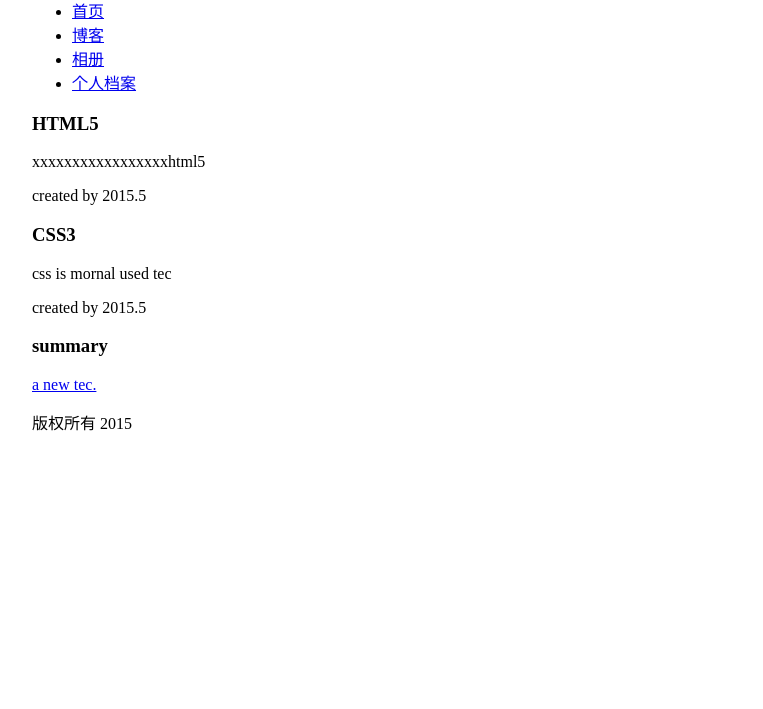
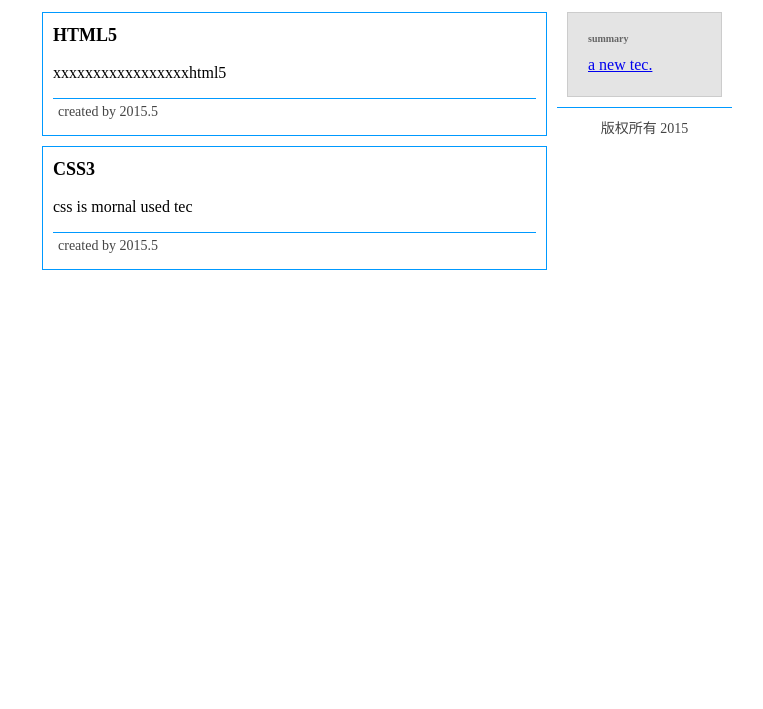
Before and after one commit to zhangchong2012/WebDesign, a plain HTML site: page web/20161210/index.html in a window 1280 px wide. Shown: the part 91-800 px from the top of the page, without its empty margins (258-1021 px from the left). Drawn offline with Linux system fonts and the light colour scheme.

Commit message:
[网页学习][zc] 个人网页完成

```diff
--- a/web/20161210/first.css
+++ b/web/20161210/first.css
@@ -1,4 +1,5 @@
 @charset "UTF-8";
+
 /**
  *
  * @authors Your Name (you@example.org)
@@ -6,7 +7,138 @@
  * @version $Id$
  */
 body {
+
+	/*align center*/
 	margin: 0px auto;
 	max-width: 700px;
-	border: solid 0;
+	border: 0px solid;
+	border-color: #999
+	background-color:#ccc;
+	padding: 5px;
 }
+h1, h2, h3 {
+	margin: 0px;
+	padding: 0px;
+}
+hader {
+	background: #fff;
+	display: block;
+	color: #666;
+	text-align: center;
+	border-bottom: 2px solid #fff;
+}
+
+header h1{
+	margin: 0px;
+	padding: 5px;
+	font-size: 30px;
+}
+
+nav{
+	text-align: left;
+	display: block;
+	background: #0099ff
+	height: 30px;
+	border-bottom: 1px solid #333;
+}
+
+nav ul{
+	padding: 0;
+	margin: 0;
+	list-style: none;
+}
+
+nav ul li{
+	float: left;
+	margin-left: 20px;
+}
+
+nav ul li:hover{
+	background-color: #666
+}
+
+nav a:link, nav a:visited{
+	display: block;
+	text-decoration: none;
+	font-weight: bold;
+	margin: 5px;
+	color: red;
+}
+
+nav a:hover{
+	color: #ffffff;
+}
+
+nav h3{
+	margin: 15px;
+	color: #fff;
+}
+
+# container{
+	background: #fff;
+	text-align: left;
+}
+
+section{
+	display: block;
+	width: 75%;
+	float: left;
+}
+
+article {
+	text-align: left;
+	display: block;
+	margin: 10px;
+	padding: 10px;
+	border:  1px solid #09f;
+}
+
+article header h1{
+	font-size: 18px;
+	line-height: 25px;
+	padding: 0;
+}
+
+article footer{
+	text-align: left;
+	padding: 5px;
+}
+aside{
+	text-align: left;
+	display: block;
+	width: 25%;
+	float: left;
+}
+
+aside article{
+	background: #e4e4e4;
+	border: 1px solid #ccc;
+}
+
+aside h1{
+	margin: 10px;
+	color: #666;
+	font-size: 10px;
+}
+
+aside p{
+	margin: 10px;
+	color: #666;
+	line-height: 22px;
+}
+
+footer{
+	display: block;
+	clear: both;
+	border-top: 1px solid #09f;
+	color: #666;
+	text-align: center;
+	padding: 10px;
+}
+
+footer p{
+	font-size: 14px;
+	color: #444;
+	margin: 0px;
+	padding: 0px;
+}
--- a/web/20161210/index.html
+++ b/web/20161210/index.html
@@ -3,7 +3,7 @@
 <head>
 	<meta charset="UTF-8">
 	<title>test</title>
-	<link rel="stylesheet" href="first.css" type="text/css">
+	<link rel="stylesheet" href="./first.css" type="text/css">
 </head>
 <body>
 	<header>
```
